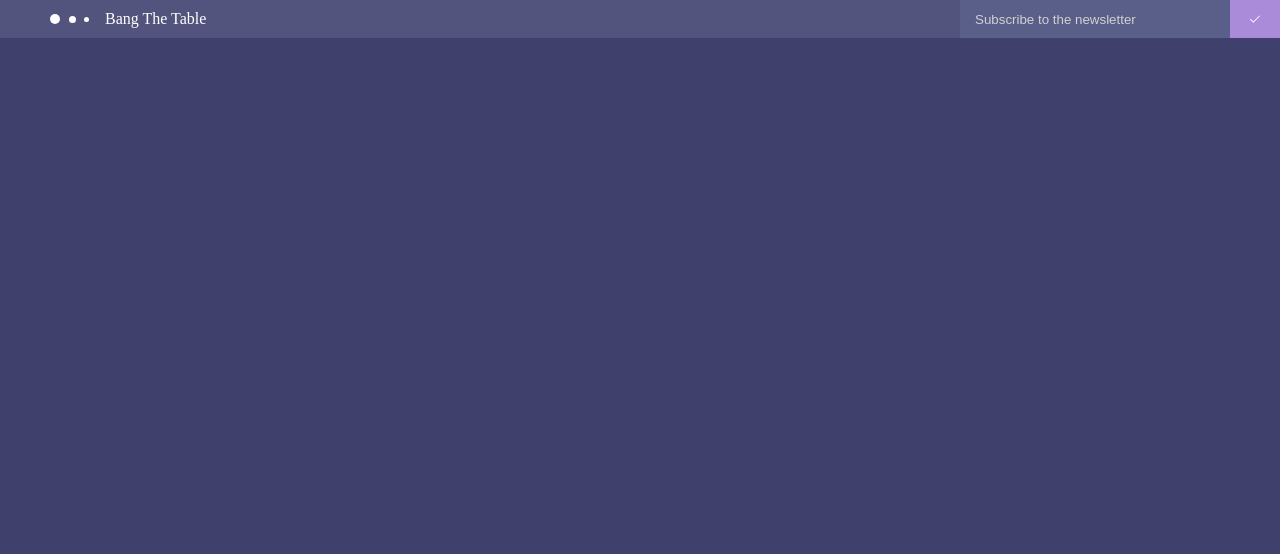
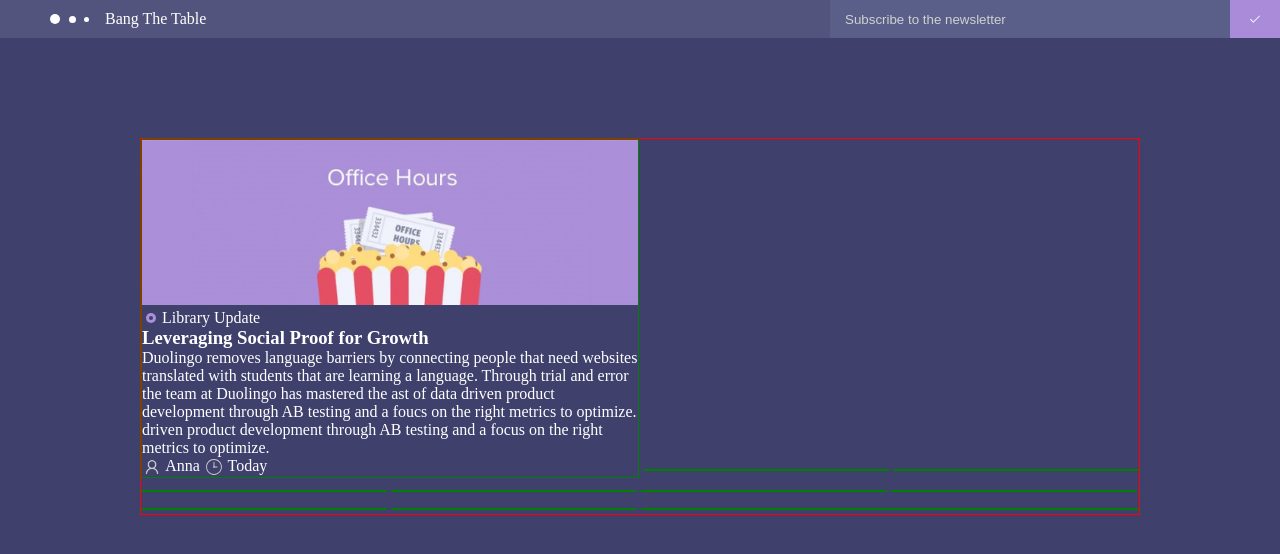
Before and after one commit to Kaushal297/bang-the-table, a plain HTML site: page index.html in a window 1280 px wide. Drawn offline with Linux system fonts and the light colour scheme.

Commit message:
Added icons, HTML Structured for 1 box, layout created

```diff
--- a/index.html
+++ b/index.html
@@ -28,7 +28,37 @@
     </nav>
     <main>
         <div class="container">
-
+            <div class="container__box double">
+                <div>
+                    <img src="resources/popcorn.PNG" alt="popcorn image">
+                </div>
+                <div class="custom-circle">
+                    <span class="circle outer-circle custom-circle-bgcolor-1"></span>
+                    <span class="circle inner-circle"></span>
+                    <span class="custom-circle__tag">Library Update</span>
+                </div>
+                <div>
+                    <h3>Leveraging Social Proof for Growth</h3>
+                    <p>Duolingo removes language barriers by connecting people that need websites translated with students that are learning a language. Through trial and error the team at Duolingo has mastered the ast of data driven product development through AB testing and a foucs on the right metrics to optimize. driven product development through AB testing and a focus on the right metrics to optimize.</p>
+                </div>
+                <div class="container__box__bottom">
+                    <img src="resources/icons8-customer-32.png" alt="customer image">
+                    <span>Anna</span>
+                    <svg viewBox="0 0 128 128">
+                        <path d="M 64 13.5 C 36.2 13.5 13.5 36.2 13.5 64 C 13.5 91.8 36.2 114.5 64 114.5 C 91.8 114.5 114.5 91.8 114.5 64 C 114.5 36.2 91.8 13.5 64 13.5 z M 64 19.5 C 88.5 19.5 108.5 39.5 108.5 64 C 108.5 88.5 88.5 108.5 64 108.5 C 39.5 108.5 19.5 88.5 19.5 64 C 19.5 39.5 39.5 19.5 64 19.5 z M 64 31 C 62.3 31 61 32.3 61 34 L 61 58.800781 C 59.2 59.800781 58 61.8 58 64 C 58 67.3 60.7 70 64 70 C 66.2 70 68.199219 68.8 69.199219 67 L 84 67 C 85.7 67 87 65.7 87 64 C 87 62.3 85.7 61 84 61 L 69.199219 61 C 68.699219 60.1 67.9 59.300781 67 58.800781 L 67 34 C 67 32.3 65.7 31 64 31 z"/>
+                    </svg>
+                    <span>Today</span>
+                </div>
+            </div>
+            <div class="container__box single"></div>
+            <div class="container__box single"></div>
+            <div class="container__box single"></div>
+            <div class="container__box single"></div>
+            <div class="container__box single"></div>
+            <div class="container__box single"></div>
+            <div class="container__box single"></div>
+            <div class="container__box single"></div>
+            <div class="container__box double"></div>
         </div>
     </main>
 </body>
--- a/style.css
+++ b/style.css
@@ -1,16 +1,24 @@
+/* Things can't use because of IE8 compatibility */
+/* Grid / flexbox */
+/* calc function */
 * {
     margin: 0;
     padding: 0;
     box-sizing: border-box;
+}
+
+body{
     background-color: #3f406c;
     color: white;
 }
 
+/* nav starts */
 .circle,
-.logo {
+.logo,
+.container__box {
     display: inline-block;
 }
-/* can't use (grid / flexbox) because of IE8 compatibility */
+
 .company {
     background-color: #52547d;
 }
@@ -51,7 +59,7 @@
 
 .font-size-0 {
     font-size: 0;
-    width: 25%;
+    width: 450px;
     height: 38px;
     position: absolute;
     top: 0;
@@ -59,7 +67,7 @@
 }
 
 input[type=email] {
-    width: calc(100% - 50px);
+    width: 400px;
     height: 38px;
     padding: 5px 15px;
     background-color: #5a5f89;
@@ -86,7 +94,70 @@ input[type=email] {
     fill: #ffffff;
     background-color: inherit;
 }
+/* nav end */
 
+/* main starts */
 main {
-    height: 100vh;
+    width: 1000px;
+    margin: 100px auto 100px auto;
+    border: 1px solid red;
 }
+
+.container {
+
+}
+
+.container__box {
+    /* height: 500px; */
+    border: 1px solid green;
+    position: relative;
+}
+
+.single{
+    width: 246px;
+}
+
+.double{
+    width: 498px;
+}
+
+img {
+    width: 100%;
+}
+
+.custom-circle {
+    position: relative;
+}
+
+.outer-circle {
+    width: 10px;
+    height: 10px;
+    position: absolute;
+    margin: 4px;
+}
+
+.inner-circle {
+    width: 4px;
+    height: 4px;
+    background-color: #3f406c;
+    margin: 7px;
+    position: absolute;
+    top: 0;
+    left: 0;
+}
+
+.custom-circle-bgcolor-1{
+    background-color: #ab8fd9;
+}
+
+.custom-circle__tag{
+    margin-left: 20px;
+}
+
+.container__box__bottom img,
+.container__box__bottom svg {
+    width: 20px;
+    height: 20px;
+    fill: #cccccc;
+    vertical-align: middle;
+}
```
Also changed, not shown: resources/bulb.PNG (added), resources/camera.PNG (added), resources/dataAnalyst.PNG (added), resources/ddc.PNG (added), resources/display.PNG (added), resources/icons8-customer-32.png (added), resources/man.PNG (added), resources/popcorn.PNG (added), resources/team.PNG (added).
